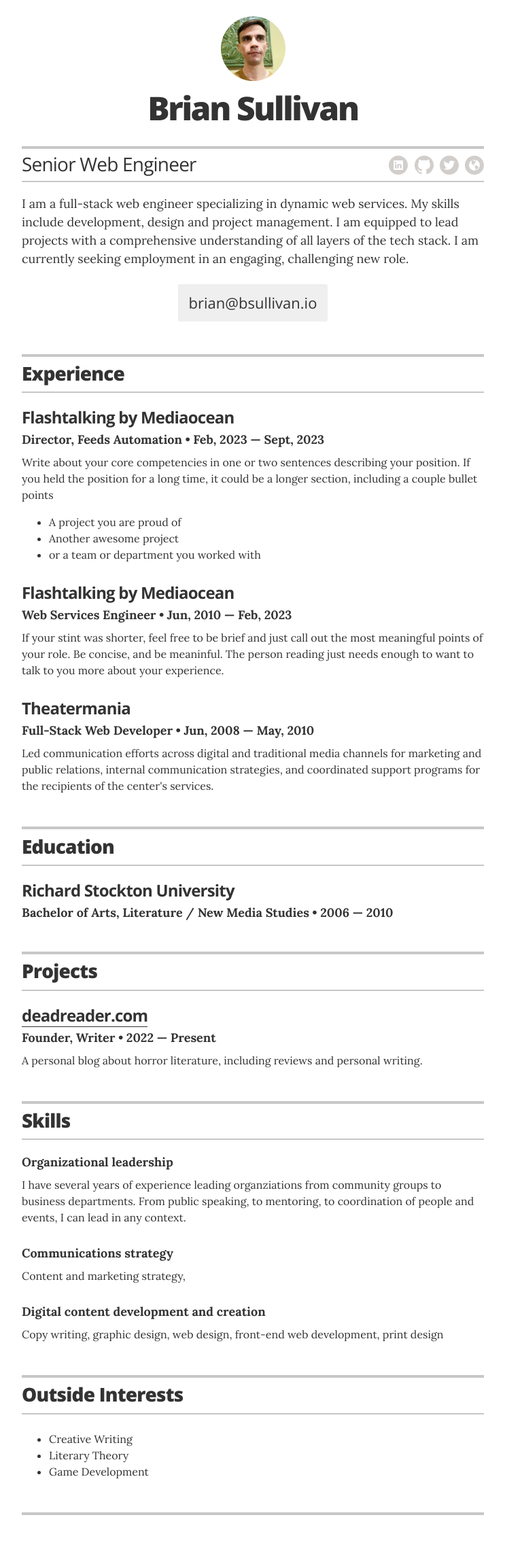
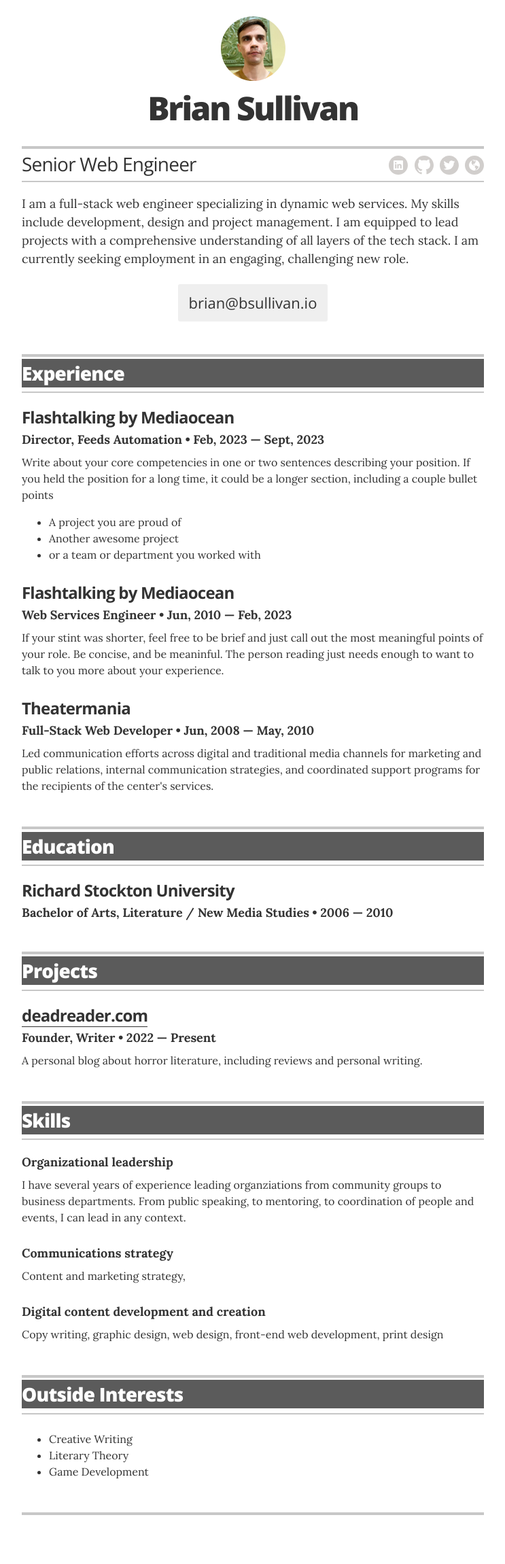
Before and after one commit to bsullivan-io/bsullivan.io, a Jekyll site: the page built from index.html, in a window 1280 px wide. Shown: the whole page at 68% size, without its empty margins (268-1011 px from the left). Built offline with Jekyll 4.4.1, drawn with Linux system fonts in a browser that asks for light colours.

Commit message:
stylesheet

```diff
--- a/_sass/_resume.scss
+++ b/_sass/_resume.scss
@@ -13,6 +13,8 @@
     font-size: 1.75rem;
     letter-spacing: -.05rem;
     margin: 0;
+    background: rgba(51,51,51,0.8);
+    color: white;
   }
 }
 
```
